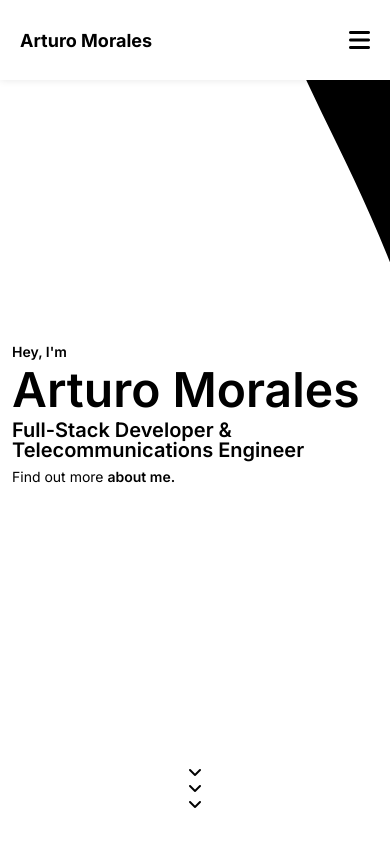
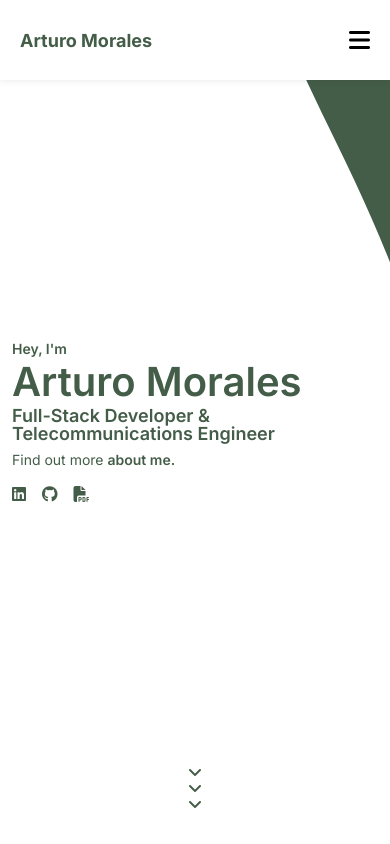
Before and after one commit to Artmo10/ePortfolio, a plain HTML site: page index.html in a window 390 px wide. Shown: the top 844 px of the page. Drawn offline with nearby package versions, Linux system fonts and the light colour scheme.

Commit message:
minor changes and simple animation added

```diff
--- a/app.js
+++ b/app.js
@@ -18,16 +18,25 @@ async function sendEmail(event) {
     event.preventDefault();
     const body = document.body;
     const loading = document.querySelector(".contact_form_loading");
+    const form = document.querySelector(".contact_form");
 
+    try {
+        //throw new Error();
         // Loading State
         loading.classList.remove("hidden");
 
         await emailjs.sendForm("service_rp9zf5l", "template_y61wr1u", event.target, "nkkaCcHuk9QNnD2oo");
 
         // Success State
+        form.reset();
         loading.classList.add("hidden");
         body.classList.add("success-open");
         setTimeout(() => {
             body.classList.remove("success-open");
-    }, 5000);
+        }, 4000);
+    } catch {
+        loading.classList.add("hidden");
+        alert("Error sending email. Please try again later or contact me at arturo.morales.veliz@gmail.com");
     }
+
+}
--- a/index.html
+++ b/index.html
@@ -74,7 +74,7 @@
         <g transform="translate(927.4519875387796 -111.9512848530959)">
           <path
             d="M648.8 -752.4C919.6 -545.9 1272.3 -416.2 1356.5 -200.5C1440.7 15.3 1256.4 317.2 1074.3 608.8C892.3 900.4 712.4 1181.7 443.3 1327C174.2 1472.2 -184.1 1481.3 -364.5 1290.3C-544.9 1099.4 -547.4 708.5 -624.9 430.5C-702.4 152.5 -854.9 -12.6 -829.6 -144.5C-804.2 -276.4 -601 -375.2 -433.1 -599.8C-265.2 -824.3 -132.6 -1174.7 28.2 -1208.3C189 -1241.9 378 -958.8 648.8 -752.4"
-            fill="#000000"
+            fill="#445D48"
           ></path>
         </g>
         </svg>
@@ -84,14 +84,14 @@
                 <h1 class="header_title">Arturo Morales</h1>
                 <h2 class="header_subtitle">Full-Stack Developer & Telecommunications Engineer</h2>
                 <span class="header_about">Find out more <a href="#about" class="bold">about me.</a></span>
-                <div class="footer_links">
-                    <a href="https://www.linkedin.com/in/moralesarturo/" class="footer_link" target="_blank">
+                <div class="header_links">
+                    <a href="https://www.linkedin.com/in/moralesarturo/" class="" target="_blank">
                         <i class="fa-brands fa-linkedin"></i>
                     </a>
-                    <a href="https://github.com/Artmo10" class="footer_link" target="_blank">
+                    <a href="https://github.com/Artmo10" class="" target="_blank">
                         <i class="fa-brands fa-github"></i>
                     </a>
-                    <a href="https://www.linkedin.com/in/moralesarturo/" class="footer_link" target="_blank">
+                    <a href="https://www.linkedin.com/in/moralesarturo/" class="" target="_blank">
                         <i class="fa-solid fa-file-pdf"></i>
                     </a>
                 </div>
@@ -167,7 +167,7 @@
         <g transform="translate(927.4519875387796 -111.9512848530959)">
           <path
             d="M648.8 -752.4C919.6 -545.9 1272.3 -416.2 1356.5 -200.5C1440.7 15.3 1256.4 317.2 1074.3 608.8C892.3 900.4 712.4 1181.7 443.3 1327C174.2 1472.2 -184.1 1481.3 -364.5 1290.3C-544.9 1099.4 -547.4 708.5 -624.9 430.5C-702.4 152.5 -854.9 -12.6 -829.6 -144.5C-804.2 -276.4 -601 -375.2 -433.1 -599.8C-265.2 -824.3 -132.6 -1174.7 28.2 -1208.3C189 -1241.9 378 -958.8 648.8 -752.4"
-            fill="#000000"
+            fill="#445D48"
           ></path>
         </g>
             </svg>
@@ -183,7 +183,7 @@
         <g transform="translate(927.4519875387796 -111.9512848530959)">
           <path
             d="M648.8 -752.4C919.6 -545.9 1272.3 -416.2 1356.5 -200.5C1440.7 15.3 1256.4 317.2 1074.3 608.8C892.3 900.4 712.4 1181.7 443.3 1327C174.2 1472.2 -184.1 1481.3 -364.5 1290.3C-544.9 1099.4 -547.4 708.5 -624.9 430.5C-702.4 152.5 -854.9 -12.6 -829.6 -144.5C-804.2 -276.4 -601 -375.2 -433.1 -599.8C-265.2 -824.3 -132.6 -1174.7 28.2 -1208.3C189 -1241.9 378 -958.8 648.8 -752.4"
-            fill="#000000"
+            fill="#445D48"
           ></path>
         </g>
             </svg>
--- a/style.css
+++ b/style.css
@@ -9,7 +9,7 @@
 }
 
 :root {
-    --primary: #000000;
+    --primary: #445D48;
 }
 
 html, body {
@@ -71,6 +71,26 @@ a {
     display: none !important;
 }
 
+@keyframes fadeInAnimate {
+    0% {
+        opacity: 0;
+    }
+    100% {
+        opacity: 1;
+    }
+}
+
+@keyframes slideUpAnimate {
+    0% {
+        opacity: 0;
+        transform: translateY(16px);
+    }
+    100% {
+        opacity: 1;
+        transform: translateY(0px);
+    }
+}
+
 /* Nav Bar */
 .nav {
     position: fixed;
@@ -78,6 +98,7 @@ a {
     height: 80px;
     z-index: 10;
     width: 100%;
+    animation: fadeInAnimate 1000ms;
 }
 
 .nav_container {
@@ -239,6 +260,7 @@ a {
 .header_span {
     font-size: 18px;
     font-weight: 600;
+    animation: slideUpAnimate 500ms;
 }
 
 .header_title {
@@ -246,23 +268,27 @@ a {
     font-weight: 600;
     line-height: 100px;
     color: var(--primary);
+    animation: slideUpAnimate 500ms 100ms backwards;
 }
 
 .header_subtitle {
     font-size: 36px;
     font-weight: 600;
     line-height: 44px;
+    animation: slideUpAnimate 500ms 150ms backwards;
 }
 
 .header_about {
     margin-top: 8px;
     font-size: 18px;
+    animation: slideUpAnimate 500ms 200ms backwards;
 }
 
 .header_links {
     display: flex;
     gap: 16px;
     margin-top: 16px;
+    animation: slideUpAnimate 500ms 300ms backwards;
 }
 
 .header_scroll {
@@ -272,7 +298,7 @@ a {
     bottom: 32px;
     left: 50%;
     transform: translateX(-50%);
-    animation: headerScrollAnimate 1000ms infinite alternate-reverse;
+    animation: fadeInAnimate 500ms 500ms backwards, headerScrollAnimate 1000ms infinite alternate-reverse;
 }
 
 @keyframes headerScrollAnimate {
@@ -767,8 +793,8 @@ footer {
     }
 
     .header_title {
-        font-size: 60px;
-        line-height: 60px;
+        font-size: 56px;
+        line-height: 56px;
     }
 
     .header_subtitle {
@@ -865,9 +891,14 @@ footer {
 
     /* Header */
 
+    .header_title {
+        font-size: 50px;
+        line-height: 50px;
+    }
+
     .header_subtitle {
-        font-size: 28px;
-        line-height: 28px;
+        font-size: 24px;
+        line-height: 24px;
     }
 
     .blob-header {
@@ -910,12 +941,12 @@ footer {
     }
 
     .header_title {
-        font-size: 48px;
+        font-size: 40px;
     }
 
     .header_subtitle {
-        font-size: 20px;
-        line-height: 20px;
+        font-size: 18px;
+        line-height: 18px;
     }
 
     /* About */
```
Also changed, not shown: 1 other file. Lines whose indentation alone changed are shown as unchanged.
